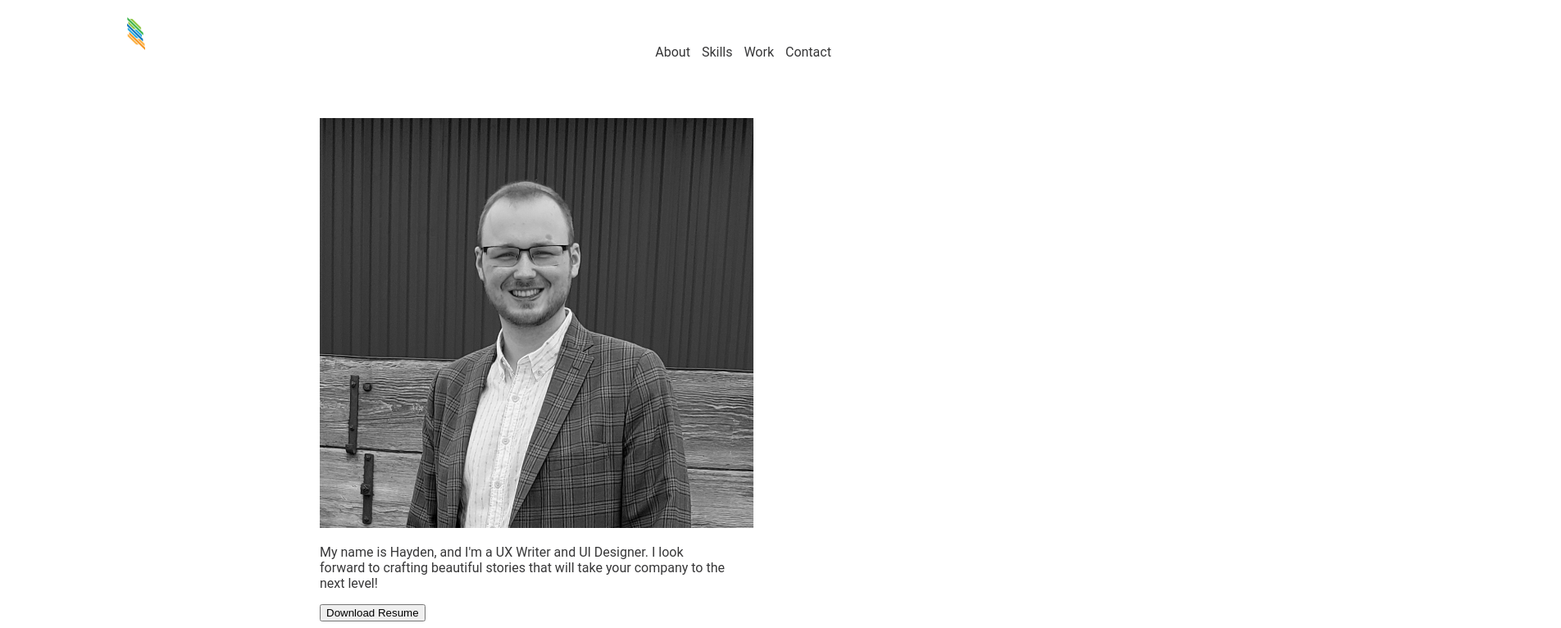
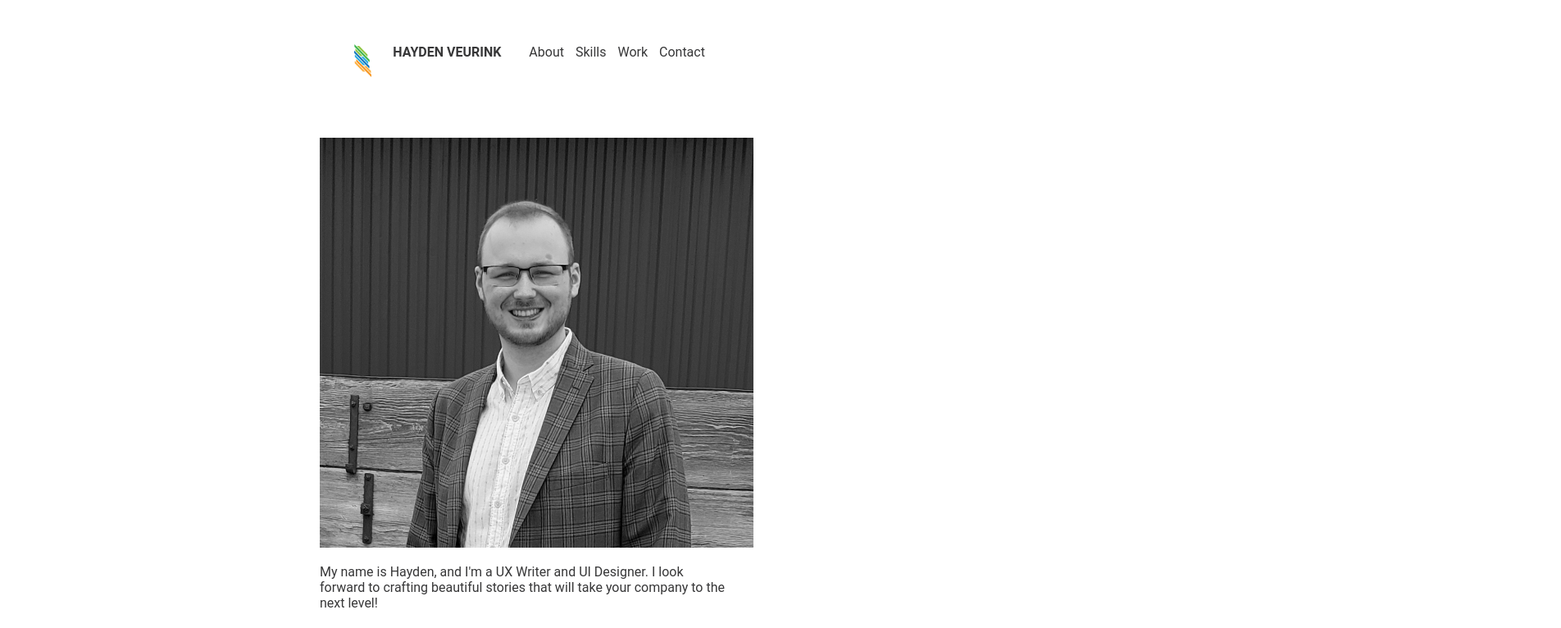
Before and after one commit to hav659/hav659.github.io, a plain HTML site: page index.html in a window 1280 px wide. Shown: the top 766 px of the page at 82% size, 1904 px wide, since content can reach past the window. Drawn offline with Linux system fonts and the light colour scheme.

Commit message:
Center elements

```diff
--- a/CSS/index.css
+++ b/CSS/index.css
@@ -10,8 +10,12 @@ body {
     padding: 5px;
 }
 
+.Hayden {
+    padding-right: 25px;
+    font-weight: bold;
+}
 .logo {
-    width: 23%;
+    width: 10%;
     padding: 1%;
 
 }
@@ -27,7 +31,7 @@ nav {
 
 ul {
     width: 50%;
-    margin: center;
+
 }
 
 
@@ -36,33 +40,43 @@ ul {
 }
 
 .heroImg {
-    height: 600px;
+    height: 700px;
     padding: 25px;
+    text-align: center;
 }
 
 .content {
     width: 500px;
     margin: 0 auto;
+    text-align: center;
+}
+
+p {
+    text-align: left;
 }
 
 footer {
     background-color: #373738;
-    color: white;"
+    color: white;
+    margin: 10px;
+    text-align: center;
 }
 
 ul {
     display: inline-block;
     vertical-align: top;
-    padding-top: 20px;
-    padding-bottom: 20px;
-    padding-left: 50%;
-    padding-right: 50%;
-}
-
-button {
-    justify-content: center;
+    padding: 20px;
+    text-align: center;
 }
 
 .content img {
     height: 500px;
 }
+
+button {
+    margin: 30px;
+}
+
+header {
+    text-align: center;
+}
--- a/index.html
+++ b/index.html
@@ -7,11 +7,15 @@
 </head>
 <body>
     <header class="navigation">
-        <div class="inline-block logo">
-            <img src="images/Color Line Design.png" alt="Hayden color logo">
-        </div>
+
         <nav class="inline-block">
             <ul>
+                <div class="inline-block logo">
+                    <img src="images/Color Line Design.png" alt="Hayden color logo">
+                </div>
+                <li class="inline-block Hayden">
+                    HAYDEN VEURINK
+                </li>
                 <li class="inline-block">
                     About
                 </li>
```
